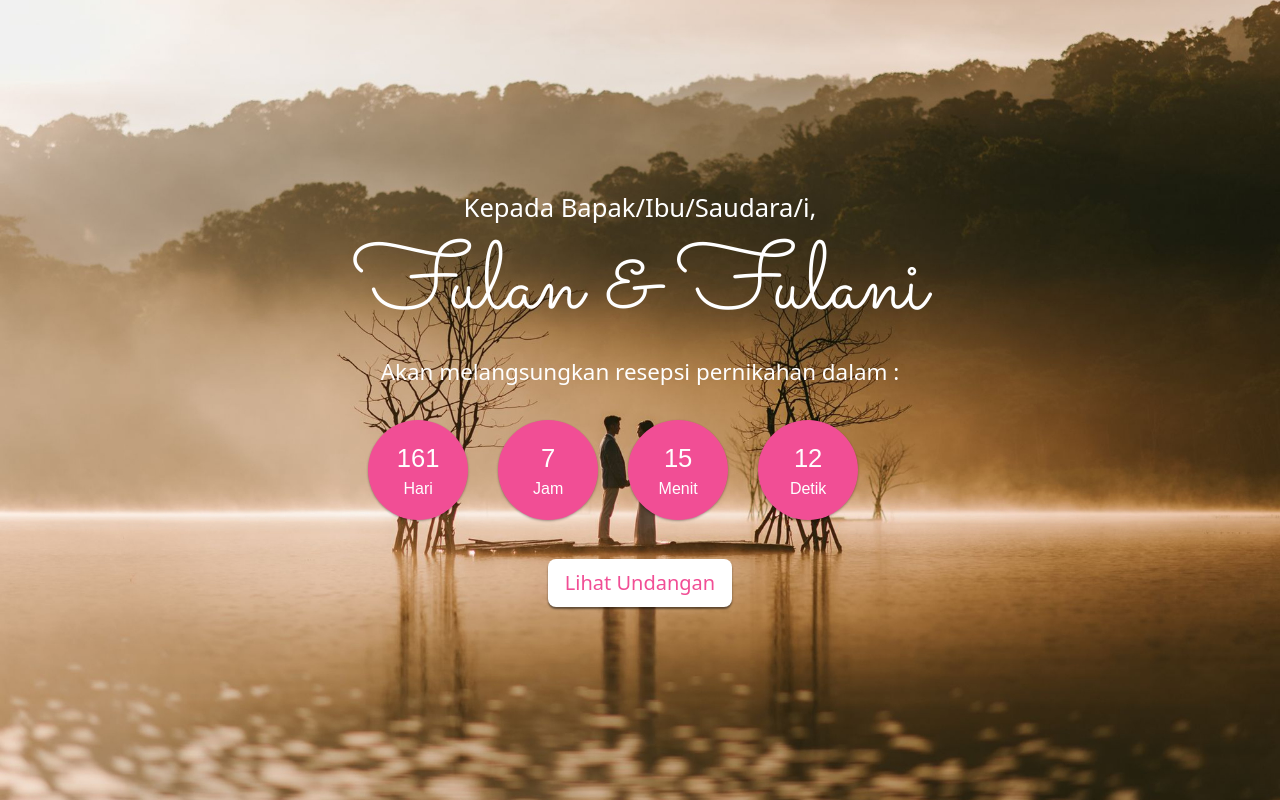
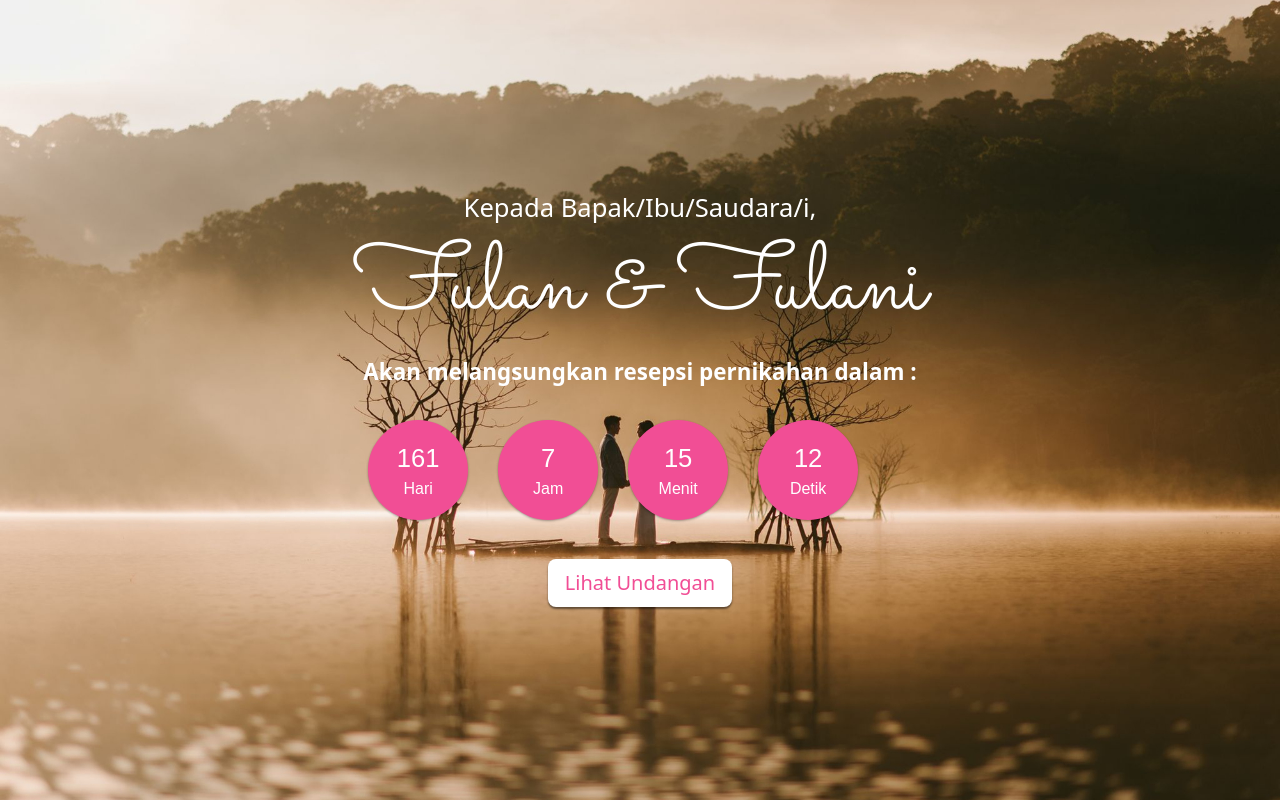
Before and after one commit to AnggaWardani/wedding-ivantation, a plain HTML site: page index.html in a window 1280 px wide. Shown: the top 800 px of the page. Drawn offline with nearby package versions, Linux system fonts and the light colour scheme; some packages are replaced by stand-ins of ours; a script that the page names is missing.

Commit message:
Update index.html

```diff
--- a/index.html
+++ b/index.html
@@ -28,7 +28,7 @@
             <!-- <h4>Kepada <span>Bapak/Ibu/Saudara/i</span></h4> -->
             <h4>Kepada Bapak/Ibu/Saudara/i, <span style="color: #f14e95;"></span></h4>
             <h1>Fulan & Fulani</h1>
-            <p>Akan melangsungkan resepsi pernikahan dalam :</p>
+            <p><b>Akan melangsungkan resepsi pernikahan dalam :</b></p>
             <div class="simply-countdown"></div>
             <a href="#home" class="btn btn-lg mt-4" onClick="enableScroll()">Lihat Undangan</a>
         </main>
```
